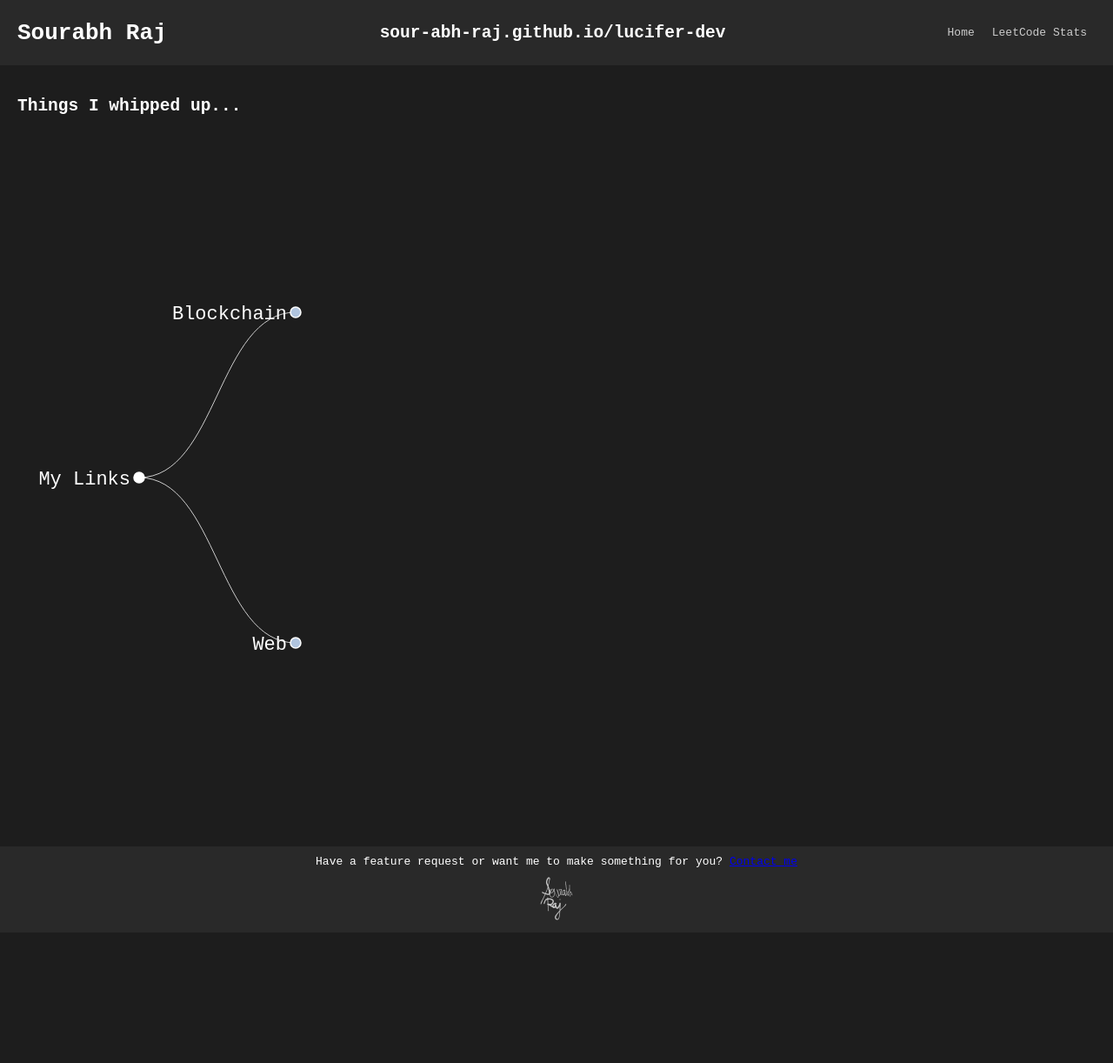
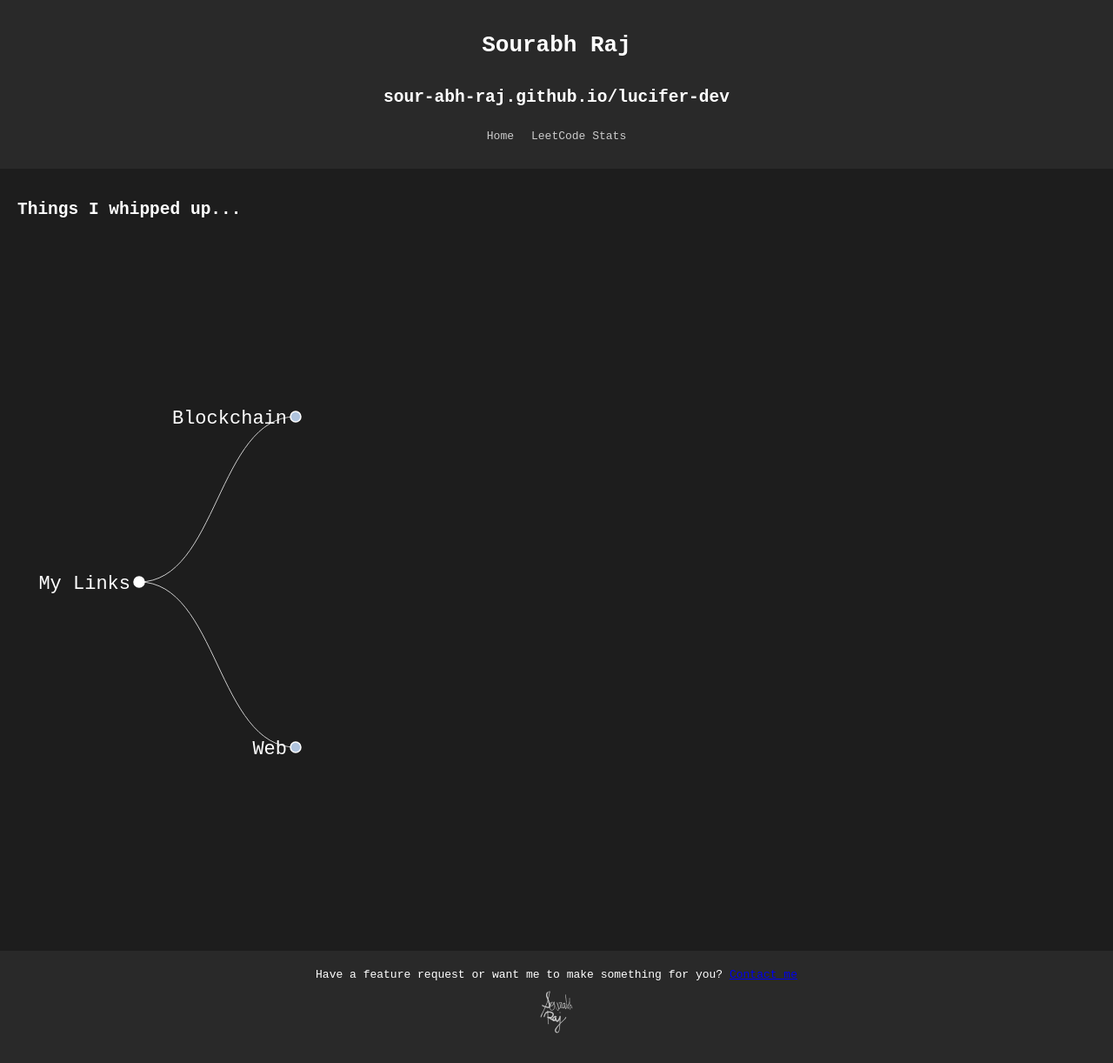
Before and after one commit to Sour-abh-Raj/Tree-Visualizer, a website: page index.html in a window 1280 px wide. Shown: the whole page at 87% size. Before the commit the page ends 1072 px from the top, so only its background shows below. Drawn offline with nearby package versions, Linux system fonts and the light colour scheme.

Commit message:
CSS with sour-abh-raj.github.io

```diff
--- a/css/style.css
+++ b/css/style.css
@@ -8,19 +8,27 @@ body {
 
 header {
   display: flex;
+  flex-direction: column;
   align-items: center;
-  justify-content: space-between;
   padding: 20px;
   background-color: #292929;
 }
 
-header h1,
-header h2 {
-  margin: 0;
+main {
+  padding: 20px;
+}
+
+img {
+  width: 50%;
+  max-width: 150px;
+  height: auto;
+  border-radius: 50%;
+  margin-bottom: 10px;
 }
 
 nav {
   display: flex;
+  justify-content: center;
 }
 
 nav a {
@@ -33,13 +41,11 @@ nav a:hover {
   color: #fff;
 }
 
-main {
+footer {
+  display: flex;
+  flex-direction: column;
+  align-items: center;
   padding: 20px;
-}
-
-footer {
-  text-align: center;
-  padding: 10px;
   background-color: #292929;
 }
 
@@ -50,6 +56,39 @@ footer {
 .tag {
   margin-top: 10px;
 }
+
+nav {
+  display: flex;
+  justify-content: center;
+}
+
+nav a {
+  color: #ccc;
+  text-decoration: none;
+  padding: 10px;
+}
+
+nav a:hover {
+  color: #fff;
+}
+
+footer {
+  display: flex;
+  flex-direction: column;
+  align-items: center;
+  padding: 20px;
+  background-color: #292929;
+}
+
+.contact {
+  text-align: center;
+}
+
+.tag {
+  margin-top: 10px;
+}
+
+/* css for the d3 tree visualization */
 
 .node {
   cursor: pointer;
```
Also changed, not shown: 1 other file.
